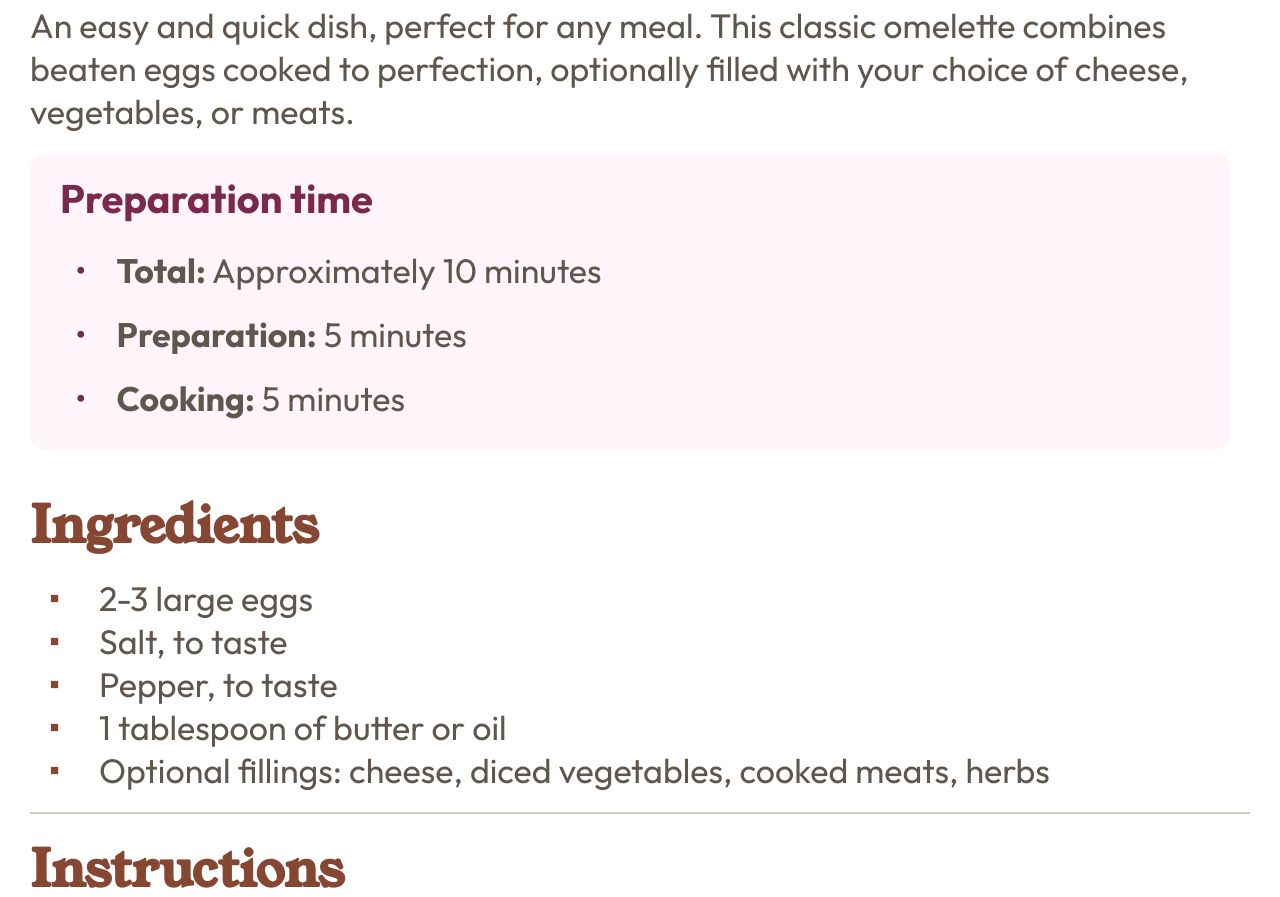
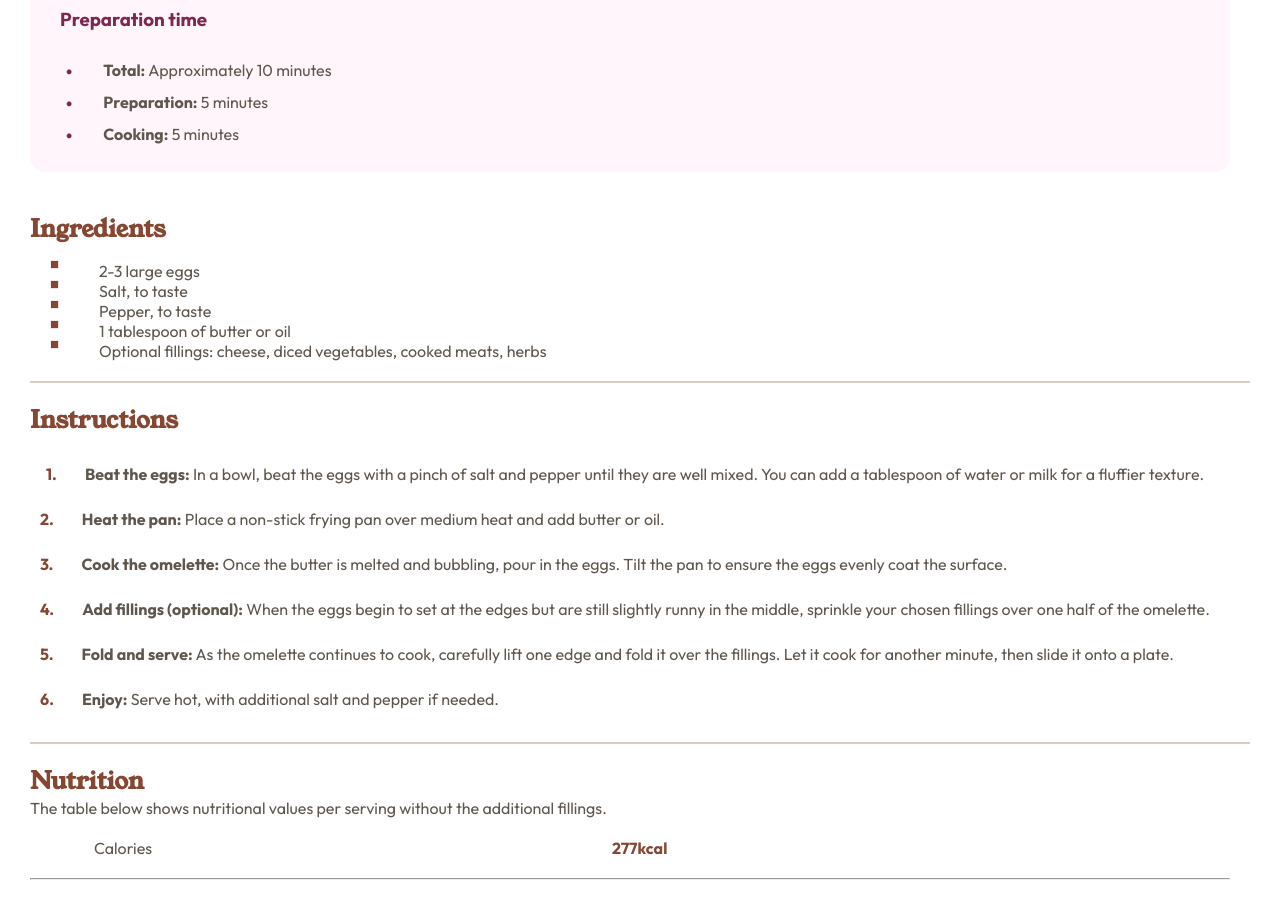
Before and after one commit to Fabiola971/SimpleOmeletteRecipe, a plain HTML site: page recipe-page-main/index.html in a window 1280 px wide. Shown: the part 743-1640 px from the top of the page. Drawn offline with Linux system fonts and the light colour scheme.

Commit message:
ingredients

```diff
--- a/recipe-page-main/index.html
+++ b/recipe-page-main/index.html
@@ -93,7 +93,7 @@
 
   <div class="attribution">
     Challenge by <a href="https://www.frontendmentor.io?ref=challenge" target="_blank">Frontend Mentor</a>.
-    Coded by <a href="https://www.frontendmentor.io/profile/Fabiola971">f@biol@</a>.
+    Coded by <a href="https://www.frontendmentor.io/profile/Fabiola971" target="_blank">f@biol@</a>.
   </div>
 </body>
 </html>
--- a/recipe-page-main/style.css
+++ b/recipe-page-main/style.css
@@ -73,6 +73,7 @@ span{
     padding: 10px 30px 10px 5px;
     content: "\2022";
     font-size: 35px;
+
 }
 
 .preparation li, .ingredient li{
@@ -145,3 +146,29 @@ ul, ol{
     font-weight: bold;
     margin-left: -50px;
 }
+
+@media (max-width:1443px){
+   body{
+    font-size: 16px;
+   }
+   .header p{
+    letter-spacing: -0.4px;
+   }
+
+   .preparation h3{
+    padding-bottom: 10px;
+   }
+
+   .preparation li{
+    padding: 0;
+   }
+
+   .preparation li::before{
+    display: inline-block;
+    vertical-align: middle;
+    padding: 0 30px 0 5px;
+    font-size: 25px;
+
+
+    }
+}
```
